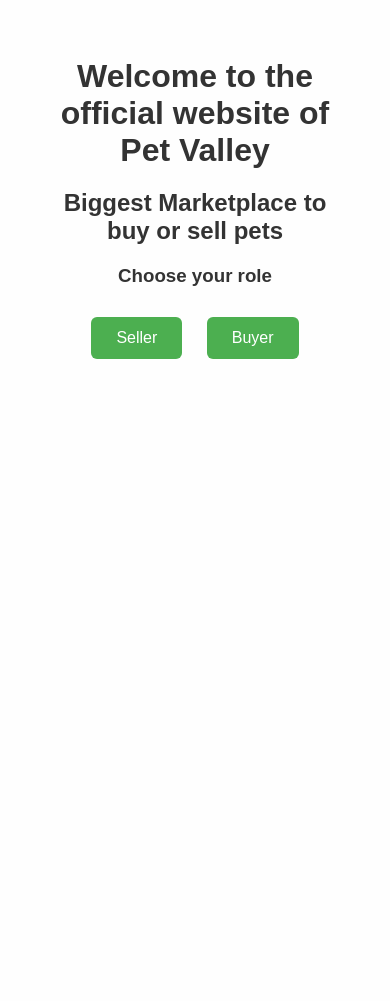
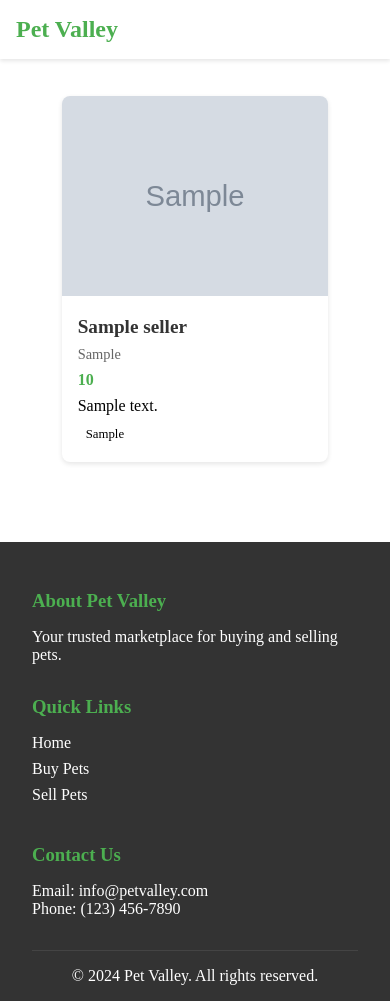
Before and after one commit to Udoy2/WEBTECH, a PHP site: page / in a window 390 px wide. Before the commit the page ends 359 px from the top, so only its background shows below. Run offline with PHP 8.4, Linux system fonts and the light colour scheme; tables that the repository leaves empty or names only in its code hold one stand-in row (values such as "Sample post"); grey boxes marked "Sample" are stand-in pictures.

Commit message:
Add navbar component for navigation between pages
- Implemented a responsive navbar with links for buying and selling pets.
- Added user authentication links for login, registration, and logout.
- Integrated session handling to display username when logged in.

```diff
--- a/control/auth/LoginControl.php
+++ b/control/auth/LoginControl.php
@@ -16,9 +16,9 @@ if ($_SERVER['REQUEST_METHOD'] === 'POST') {
 
         // Redirect based on user type
         if ($user['userType'] === 'buyer') {
-            header("Location: ../../view/dashboard/buyer_dashboard.php");
+            header("Location: ../../view/post/buyer.php");
         } else {
-            header("Location: ../../view/dashboard/seller_dashboard.php");
+            header("Location: ../../view/post/seller.php");
         }
         exit();
     } else {
--- a/index.php
+++ b/index.php
@@ -1,52 +1,43 @@
+<?php
+session_start();
+require_once './model/PostModel.php';
 
-<html>
+// Get all seller posts
+$posts = getSellerPosts();
+?>
+
+<!DOCTYPE html>
+<html lang="en">
 <head>
-    <title>Pet Valley</title>
-    <style>
-        body {
-            font-family: Arial, sans-serif;
-            background-color: #fefefe;
-            text-align: center;
-            padding: 50px;
-        }
-
-        h1, h2, h3 {
-            color: #333;
-            margin-bottom: 20px;
-        }
-
-        form {
-            display: inline-block;
-            margin: 10px;
-        }
-
-        button {
-            background-color: #4CAF50;
-            color: white;
-            padding: 12px 25px;
-            font-size: 16px;
-            border: none;
-            border-radius: 6px;
-            cursor: pointer;
-            transition: background-color 0.3s ease;
-        }
-
-        button:hover {
-            background-color: #45a049;
-        }
-    </style>
+    <meta charset="UTF-8">
+    <meta name="viewport" content="width=device-width, initial-scale=1.0">
+    <title>Pet Valley - Available Pets</title>
+    <link rel="stylesheet" href="./public/styles/main.css">
 </head>
 <body>
-    <h1>Welcome to the official website of Pet Valley</h1>
-    <h2>Biggest Marketplace to buy or sell pets</h2>
-    <h3>Choose your role</h3>
+    <?php include_once './view/component/navbar.php'; ?>
 
-    <form action="./view/post/seller.php" method="GET">
-        <button>Seller</button>
-    </form>
+    <div class="products-container">
+        <?php foreach ($posts as $post): ?>
+            <div class="product-card">
+                <img
+                    src="./<?php echo htmlspecialchars($post['image_path']); ?>"
+                    alt="<?php echo htmlspecialchars($post['business_name']); ?>"
+                    class="product-image"
+                >
+                <div class="product-info">
+                    <h3 class="product-title"><?php echo htmlspecialchars($post['business_name']); ?></h3>
+                    <p class="product-category"><?php echo htmlspecialchars($post['pet_category']); ?></p>
+                    <p class="product-price"><?php echo htmlspecialchars($post['price_range']); ?></p>
+                    <p><?php echo htmlspecialchars($post['description']); ?></p>
+                    <span class="product-availability <?php echo $post['availability']; ?>">
+                        <?php echo ucfirst($post['availability']); ?>
+                    </span>
+                </div>
+            </div>
+        <?php endforeach; ?>
+    </div>
 
-    <form action="./view/post/buyer.php" method="GET">
-        <button>Buyer</button>
-    </form>
+    <?php include_once './view/component/footer.php'; ?>
 </body>
 </html>
--- /dev/null
+++ b/model/PostModel.php
@@ -0,0 +1,44 @@
+<?php
+require_once __DIR__ . '/../db/database.php';
+
+function createSellerPost($userId, $sellerData, $imagePath) {
+    global $conn;
+
+    $stmt = $conn->prepare("INSERT INTO sellers (user_id, seller_name, business_name, contact_number,
+        pet_category, price_range, description, availability, image_path)
+        VALUES (?, ?, ?, ?, ?, ?, ?, ?, ?)");
+
+    $stmt->bind_param("issssssss",
+        $userId,
+        $sellerData['seller_name'],
+        $sellerData['business_name'],
+        $sellerData['contact_number'],
+        $sellerData['pet_category'],
+        $sellerData['price_range'],
+        $sellerData['description'],
+        $sellerData['availability'],
+        $imagePath
+    );
+
+    $success = $stmt->execute();
+    $stmt->close();
+
+    return $success;
+}
+
+function getSellerPosts() {
+    global $conn;
+
+    $stmt = $conn->prepare("SELECT * FROM sellers ORDER BY created_at DESC");
+    $stmt->execute();
+
+    $result = $stmt->get_result();
+    $posts = [];
+
+    while($row = $result->fetch_assoc()) {
+        $posts[] = $row;
+    }
+
+    $stmt->close();
+    return $posts;
+}
--- a/public/styles/login.css
+++ b/public/styles/login.css
@@ -1,4 +1,4 @@
-body {
+.login {
   font-family: Arial, sans-serif;
   background-color: #fefefe;
   margin: 0;
--- /dev/null
+++ b/public/styles/main.css
@@ -0,0 +1,174 @@
+/* Navbar Styles */
+*{
+    box-sizing: border-box;
+    margin: 0;
+    padding: 0;
+}
+.navbar {
+    background-color: white;
+    padding: 1rem 2rem;
+    box-shadow: 0 2px 4px rgba(0,0,0,0.1);
+    display: flex;
+    justify-content: space-between;
+    align-items: center;
+    position: fixed;
+    top: 0;
+    width: 100%;
+    z-index: 1000;
+}
+
+.nav-brand a {
+    color: #4CAF50;
+    font-size: 1.5rem;
+    font-weight: bold;
+    text-decoration: none;
+}
+
+.nav-links a {
+    color: #333;
+    text-decoration: none;
+    margin-left: 1.5rem;
+    transition: color 0.3s ease;
+}
+
+.nav-links a:hover {
+    color: #4CAF50;
+}
+
+/* Products Grid */
+.products-container {
+    margin-top: 80px;
+    padding: 2rem;
+    display: grid;
+    grid-template-columns: repeat(auto-fill, minmax(280px, 1fr));
+    gap: 2rem;
+    max-width: 1200px;
+    margin-left: auto;
+    margin-right: auto;
+}
+
+.product-card {
+    background: white;
+    border-radius: 8px;
+    box-shadow: 0 2px 5px rgba(0,0,0,0.1);
+    overflow: hidden;
+    transition: transform 0.3s ease;
+}
+
+.product-card:hover {
+    transform: translateY(-5px);
+}
+
+.product-image {
+    width: 100%;
+    height: 200px;
+    object-fit: cover;
+}
+
+.product-info {
+    padding: 1rem;
+}
+
+.product-title {
+    font-size: 1.2rem;
+    margin: 0 0 0.5rem 0;
+    color: #333;
+}
+
+.product-category {
+    color: #666;
+    font-size: 0.9rem;
+}
+
+.product-price {
+    color: #4CAF50;
+    font-weight: bold;
+    margin: 0.5rem 0;
+}
+
+.product-availability {
+    display: inline-block;
+    padding: 0.25rem 0.5rem;
+    border-radius: 4px;
+    font-size: 0.8rem;
+    margin-top: 0.5rem;
+}
+
+.available {
+    background-color: #e8f5e9;
+    color: #4CAF50;
+}
+
+.not-available {
+    background-color: #ffebee;
+    color: #c62828;
+}
+
+/* Footer Styles */
+.footer {
+    background-color: #333;
+    color: white;
+    padding: 3rem 2rem 1rem;
+    margin-top: 4rem;
+}
+
+.footer-content {
+    display: grid;
+    grid-template-columns: repeat(auto-fit, minmax(250px, 1fr));
+    gap: 2rem;
+    max-width: 1200px;
+    margin: 0 auto;
+}
+
+.footer-section h3 {
+    color: #4CAF50;
+    margin-bottom: 1rem;
+}
+
+.footer-section ul {
+    list-style: none;
+    padding: 0;
+}
+
+.footer-section ul li {
+    margin-bottom: 0.5rem;
+}
+
+.footer-section a {
+    color: white;
+    text-decoration: none;
+}
+
+.footer-section a:hover {
+    color: #4CAF50;
+}
+
+.footer-bottom {
+    text-align: center;
+    margin-top: 2rem;
+    padding-top: 1rem;
+    border-top: 1px solid #444;
+}
+
+/* Responsive Design */
+@media (max-width: 768px) {
+    .navbar {
+        padding: 1rem;
+    }
+
+    .nav-links {
+        display: none;
+    }
+
+    .products-container {
+        padding: 1rem;
+        grid-template-columns: repeat(auto-fill, minmax(240px, 1fr));
+    }
+}
+
+@media (max-width: 480px) {
+    .product-card {
+        margin: 0 auto;
+        max-width: 300px;
+    }
+}
--- a/public/styles/seller.css
+++ b/public/styles/seller.css
@@ -1,9 +1,3 @@
-body {
-    font-family: Arial, sans-serif;
-    background-color: #fefefe;
-    margin: 0;
-    padding: 20px;
-}
 
 h1, h2, h3 {
     text-align: center;
--- a/view/component/footer.php
+++ b/view/component/footer.php
@@ -0,0 +1,24 @@
+<footer class="footer">
+    <div class="footer-content">
+        <div class="footer-section">
+            <h3>About Pet Valley</h3>
+            <p>Your trusted marketplace for buying and selling pets.</p>
+        </div>
+        <div class="footer-section">
+            <h3>Quick Links</h3>
+            <ul>
+                <li><a href="../../index.php">Home</a></li>
+                <li><a href="../../view/post/buyer.php">Buy Pets</a></li>
+                <li><a href="../../view/post/seller.php">Sell Pets</a></li>
+            </ul>
+        </div>
+        <div class="footer-section">
+            <h3>Contact Us</h3>
+            <p>Email: info@petvalley.com</p>
+            <p>Phone: (123) 456-7890</p>
+        </div>
+    </div>
+    <div class="footer-bottom">
+        <p>&copy; 2024 Pet Valley. All rights reserved.</p>
+    </div>
+</footer>
--- /dev/null
+++ b/view/component/navbar.php
@@ -0,0 +1,16 @@
+<nav class="navbar">
+    <div class="nav-brand">
+        <a href="/WEBTECH/index.php">Pet Valley</a>
+    </div>
+    <div class="nav-links">
+        <a href="/WEBTECH/view/post/buyer.php">Buy Pets</a>
+        <a href="/WEBTECH/view/post/seller.php">Sell Pets</a>
+        <?php if (isset($_SESSION['username'])): ?>
+            <a href="#"><?php echo htmlspecialchars($_SESSION['username']); ?></a>
+            <a href="/WEBTECH/control/auth/LogoutController.php">Logout</a>
+        <?php else: ?>
+            <a href="/WEBTECH/view/auth/login.php">Login</a>
+            <a href="/WEBTECH/view/auth/register.php">Register</a>
+        <?php endif; ?>
+    </div>
+</nav>
```
Also changed, not shown: control/auth/LogoutController.php (added, +27 -0 lines), control/post/SellerController.php (added, +76 -0 lines), view/auth/login.php (+6 -1 lines), view/auth/register.php (+7 -3 lines), view/post/seller.php (+27 -12 lines), public/uploads/6830779e7daad.jpg (added).
